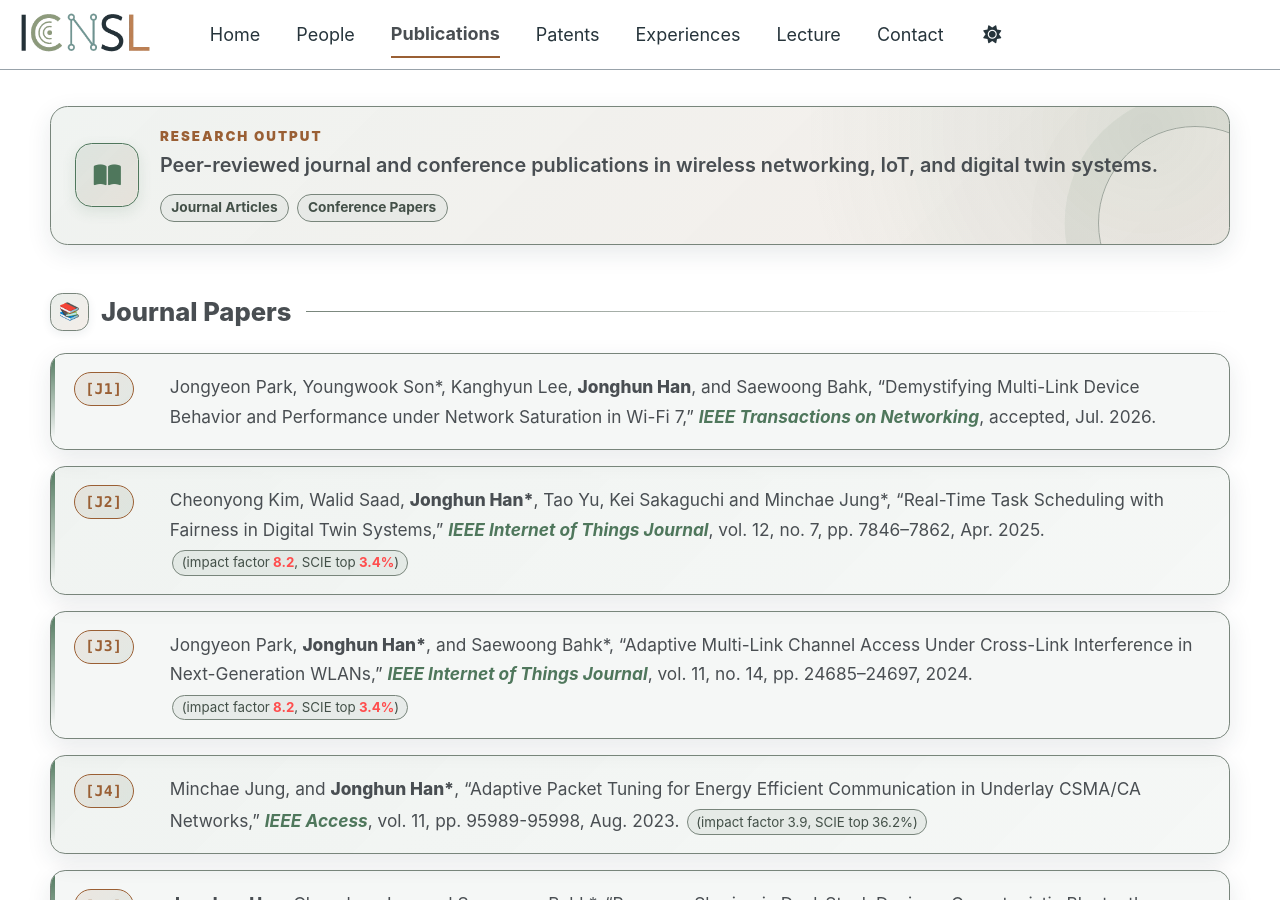
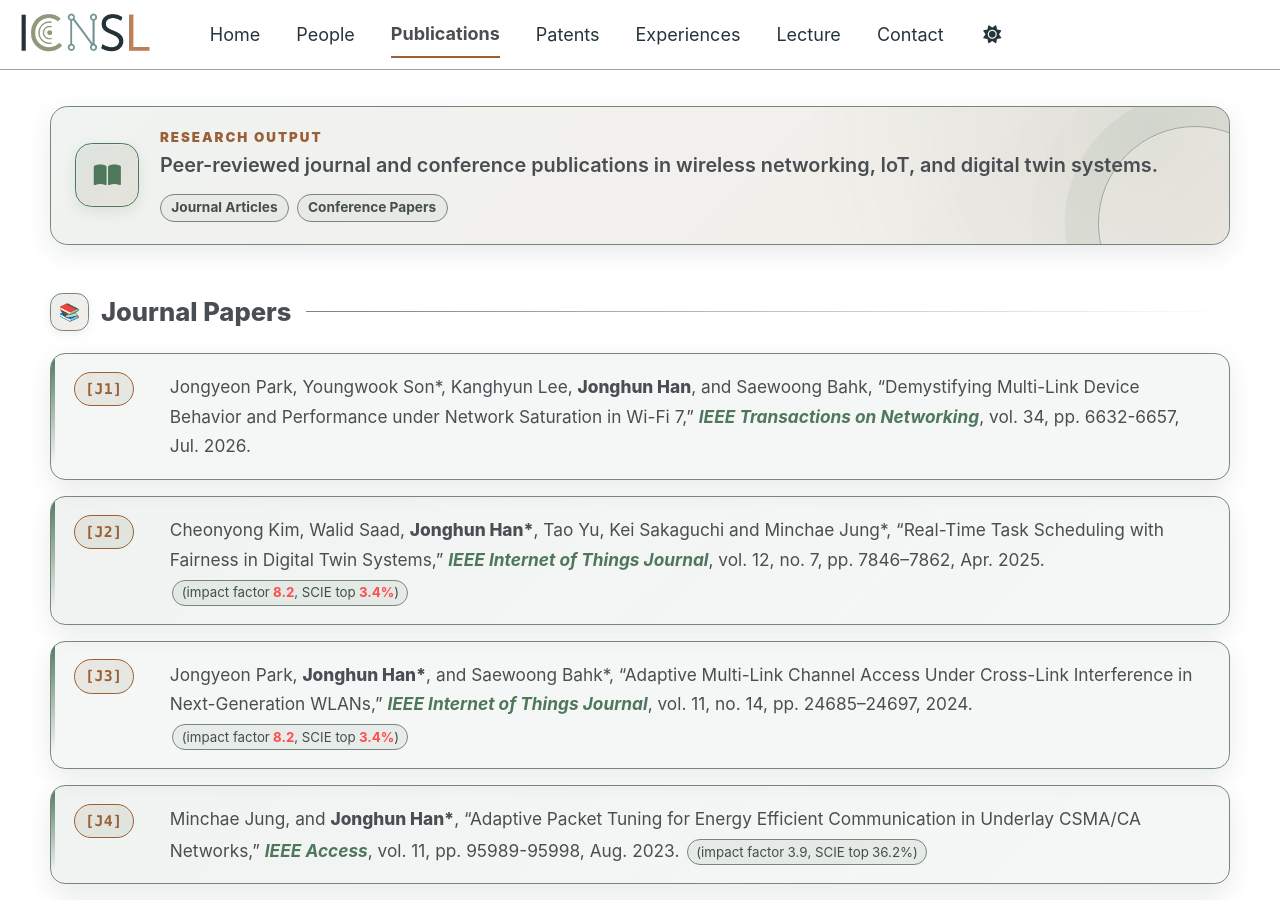
Before and after one commit to icnsl/icnsl.github.io, a Jekyll site: the page built from _pages/publications.md, in a window 1280 px wide and 900 px high. Built offline with Jekyll 4.4.1, drawn with Linux system fonts in a browser that asks for light colours; a script bundle is joined from its source files by our own code; library files that are not in the unit come from our copies.

Commit message:
Update publications.md

```diff
--- a/_pages/publications.md
+++ b/_pages/publications.md
@@ -29,7 +29,7 @@ hide_title: true
   <div class="pub-citation">
     Jongyeon Park, Youngwook Son*, Kanghyun Lee, <strong>Jonghun Han</strong>, and Saewoong Bahk,
     “Demystifying Multi-Link Device Behavior and Performance under Network Saturation in Wi-Fi 7,”
-    <em>IEEE Transactions on Networking</em>, accepted, Jul. 2026.
+    <em>IEEE Transactions on Networking</em>, vol. 34, pp. 6632-6657, Jul. 2026.
   </div>
 </div>
 
```
